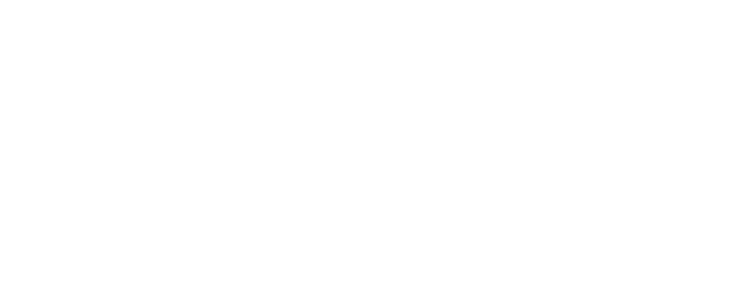
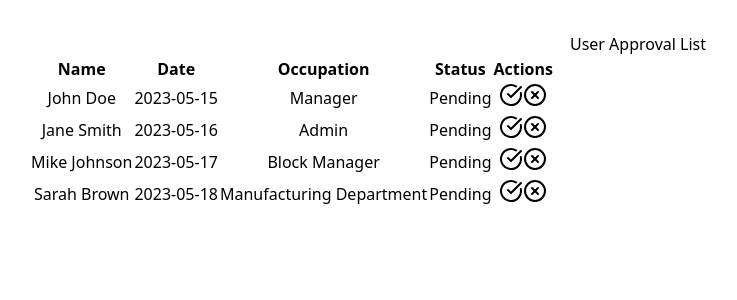
Before and after one commit to tanviirsinghh/D.A.V-Frontend, a React (Vite) app: page /userapprovallist in a window 1280 px wide. Before the commit this address had no page. Shown: the top 300 px of the page, without its empty margins (2-739 px from the left). Built offline with nearby package versions, Linux system fonts and the light colour scheme.

Commit message:
approval

```diff
--- a/src/App.jsx
+++ b/src/App.jsx
@@ -8,6 +8,7 @@
 import MedicineProductListing from './Pages/product';
 import UserListing from './Pages/userlisting';
 import TrackOrder from './Pages/trackOrder';
+import UserApprovalList from './Pages/approval';
 
 function App() {
 
@@ -22,6 +23,7 @@
           <Route path='/product' element={<MedicineProductListing />} />
           <Route path='/userlisting' element={<UserListing />} />
           <Route path='/trackorder' element={<TrackOrder />} />
+          <Route path='/userapprovallist' element={<UserApprovalList />} />
         </Routes>
       </BrowserRouter>
 
--- a/src/Pages/LandingPage.jsx
+++ b/src/Pages/LandingPage.jsx
@@ -42,10 +42,10 @@
         <Card className="col-span-full">
           <h2 className="text-xl font-bold mb-4">Management Dashboard</h2>
           <div className="grid grid-cols-2 sm:grid-cols-3 lg:grid-cols-6 gap-2">
-            <Button variant="secondary">
+            <Button >
               <i className='pi pi-plus px-1'></i>
               <Link>
-                Add new product
+                Add New Product
               </Link>
             </Button>
             <Button className="w-full">
@@ -60,14 +60,19 @@
                 Manage Users
               </Button>
             </Link>
+            <Link to={"/userapprovallist"}>
               <Button variant="outline" className="w-full">
                 <IconCheckCircle className="mr-2 h-4 w-4" />
                 Approve
               </Button>
+            </Link>
+            <Link to={"/trackorder"}>
               <Button variant="outline" className="w-full">
                 <IconPackage className="mr-2 h-4 w-4" />
                 Track Order
               </Button>
+            </Link>
+
             <Button variant="outline" className="w-full">
               <IconHistory className="mr-2 h-4 w-4" />
               History
--- /dev/null
+++ b/src/Pages/approval.jsx
@@ -0,0 +1,112 @@
+"use client"
+
+import { useState } from "react"
+import { CheckCircle, XCircle, AlertCircle } from "lucide-react"
+
+export default function UserApprovalList() {
+    const [users, setUsers] = useState([
+        { id: 1, name: "John Doe", date: "2023-05-15", occupation: "Manager", status: "pending" },
+        { id: 2, name: "Jane Smith", date: "2023-05-16", occupation: "Admin", status: "pending" },
+        { id: 3, name: "Mike Johnson", date: "2023-05-17", occupation: "Block Manager", status: "pending" },
+        { id: 4, name: "Sarah Brown", date: "2023-05-18", occupation: "Manufacturing Department", status: "pending" },
+    ])
+
+    const [confirmDeny, setConfirmDeny] = useState(null)
+
+    const handleApprove = (id) => {
+        setUsers(users.map(user =>
+            user.id === id ? { ...user, status: "approved" } : user
+        ))
+    }
+
+    const handleDeny = (id) => {
+        setConfirmDeny(id)
+    }
+
+    const confirmDenyAction = () => {
+        setUsers(users.map(user =>
+            user.id === confirmDeny ? { ...user, status: "denied" } : user
+        ))
+        setConfirmDeny(null)
+    }
+
+    const cancelDeny = () => {
+        setConfirmDeny(null)
+    }
+
+    return (
+        <div className="container mx-auto p-4">
+            <h1 className="text-2xl font-bold mb-4">User Approval List</h1>
+            <div className="bg-white shadow-md rounded-lg overflow-hidden">
+                <table className="min-w-full divide-y divide-gray-200">
+                    <thead className="bg-gray-50">
+                        <tr>
+                            <th className="px-6 py-3 text-center text-xs font-medium text-gray-500 uppercase tracking-wider">Name</th>
+                            <th className="px-6 py-3 text-center text-xs font-medium text-gray-500 uppercase tracking-wider">Date</th>
+                            <th className="px-6 py-3 text-center text-xs font-medium text-gray-500 uppercase tracking-wider">Occupation</th>
+                            <th className="px-6 py-3 text-center text-xs font-medium text-gray-500 uppercase tracking-wider">Status</th>
+                            <th className="px-6 py-3 text-center text-xs font-medium text-gray-500 uppercase tracking-wider">Actions</th>
+                        </tr>
+                    </thead>
+                    <tbody className="bg-white divide-y divide-gray-200">
+                        {users.map((user) => (
+                            <tr key={user.id}>
+                                <td className="px-6 py-4 whitespace-nowrap">{user.name}</td>
+                                <td className="px-6 py-4 whitespace-nowrap">{user.date}</td>
+                                <td className="px-6 py-4 whitespace-nowrap">{user.occupation}</td>
+                                <td className="px-6 py-4 whitespace-nowrap">
+                                    <span className={`px-2 inline-flex text-xs leading-5 font-semibold rounded-full ${user.status === "approved" ? "bg-green-100 text-green-800" :
+                                        user.status === "denied" ? "bg-red-100 text-red-800" :
+                                            "bg-yellow-100 text-yellow-800"
+                                        }`}>
+                                        {user.status.charAt(0).toUpperCase() + user.status.slice(1)}
+                                    </span>
+                                </td>
+                                <td className="px-6 py-4 whitespace-nowrap text-sm font-medium">
+                                    {user.status === "pending" && (
+                                        <>
+                                            <button
+                                                onClick={() => handleApprove(user.id)}
+                                                className="text-green-600 hover:text-green-900 mr-2"
+                                            >
+                                                <CheckCircle className="h-5 w-5" />
+                                            </button>
+                                            <button
+                                                onClick={() => handleDeny(user.id)}
+                                                className="text-red-600 hover:text-red-900"
+                                            >
+                                                <XCircle className="h-5 w-5" />
+                                            </button>
+                                        </>
+                                    )}
+                                </td>
+                            </tr>
+                        ))}
+                    </tbody>
+                </table>
+            </div>
+            {confirmDeny && (
+                <div className="fixed inset-0 bg-gray-600 bg-opacity-50 overflow-y-auto h-full w-full flex items-center justify-center">
+                    <div className="bg-white p-5 rounded-lg shadow-xl">
+                        <h2 className="text-xl font-bold mb-4">Confirm Denial</h2>
+                        <p className="mb-4">Are you sure you want to deny this request?</p>
+                        <div className="flex justify-end">
+                            <button
+                                onClick={cancelDeny}
+                                className="bg-gray-300 hover:bg-gray-400 text-gray-800 font-bold py-2 px-4 rounded mr-2"
+                            >
+                                Cancel
+                            </button>
+                            <button
+                                onClick={confirmDenyAction}
+                                className="bg-red-500 hover:bg-red-600 text-white font-bold py-2 px-4 rounded"
+                            >
+                                Confirm Deny
+                            </button>
+                        </div>
+                    </div>
+                </div>
+            )}
+        </div>
+    )
+}
--- a/src/Pages/trackOrder.jsx
+++ b/src/Pages/trackOrder.jsx
@@ -4,7 +4,7 @@
 import { Check, Clock } from "lucide-react"
 
 export default function Component() {
-  const stages = ["Approval", "Block Manager", "Manufacturing", "Dispatched"]
+  const stages = ["Approval", "Block  Incharge", "Manufacturing", "Dispatched"]
 
   const [clients] = useState([
     { id: "1", name: "Alice Johnson", currentStage: 2 },
@@ -49,8 +49,8 @@
                           {index < client.currentStage
                             ? "Completed"
                             : index === client.currentStage
-                            ? "In Progress"
-                            : "Pending"}
+                              ? "In Progress"
+                              : "Pending"}
                         </p>
                       </div>
                     </div>
```
Lines whose indentation alone changed are shown as unchanged.
